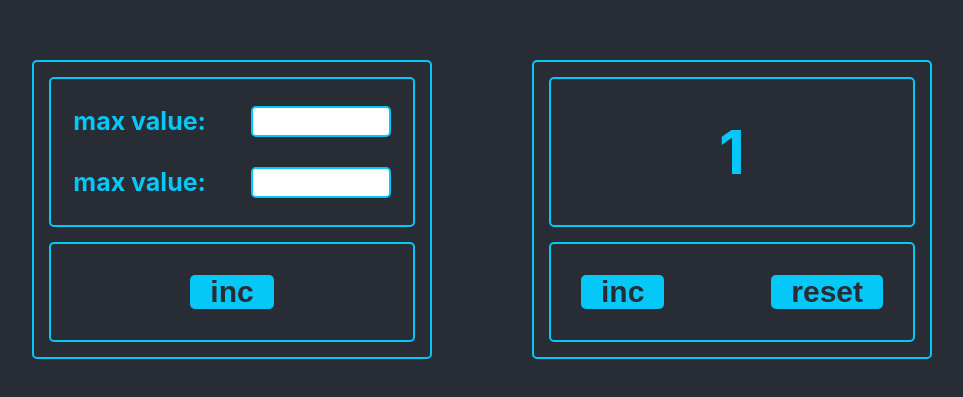
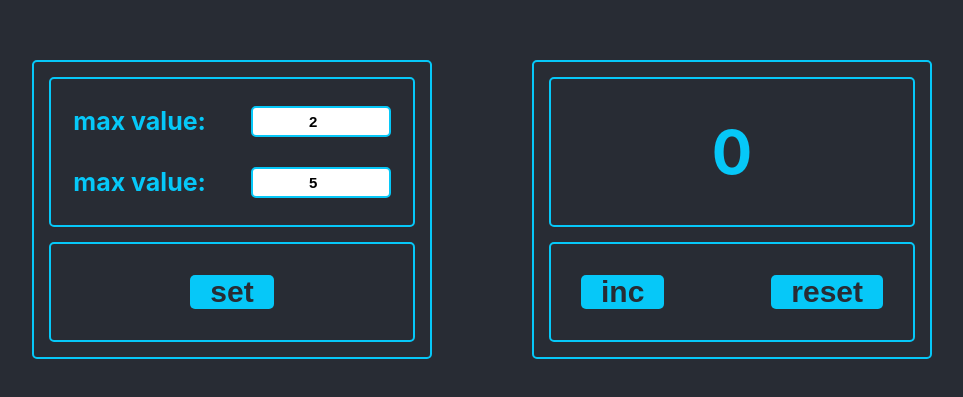
Before and after one commit to Daniyel-Tkachuk/counter, a React (Create React App) app: page / in a window 1280 px wide. Shown: the part 191-588 px from the top of the page, without its empty margins (158-1121 px from the left). Built offline with nearby package versions, Linux system fonts and the light colour scheme.

Commit message:
refactor

```diff
--- a/src/App.tsx
+++ b/src/App.tsx
@@ -1,18 +1,44 @@
-import React from 'react';
+import React, {useState} from 'react';
 import './App.css';
 import {Settings} from "./components/settings/Settings";
 import {Counter} from "./components/counter/Counter";
 import {CounterWrapper} from "./components/wrapper/CounterWrapper";
 
 function App() {
+
+   const [state, setState] = useState({
+      currentValue: 0,
+      minValue: 2,
+      maxValue: 5,
+   });
+
+   const {currentValue, maxValue, minValue} = state;
+
+   const incCurrentValue = () => {
+      setState({...state, currentValue: currentValue + 1});
+   }
+   const resCurrentValue = () => {
+      setState({...state, currentValue: 0});
+   }
+
+   const changeMaxValue = (value: number) => {
+      setState({...state, maxValue: value});
+   }
+
    return (
       <div className="App">
          <div className={"flex-container"}>
             <CounterWrapper>
-               <Counter/>
+               <Counter currentValue={currentValue}
+                        incCurrentValue={incCurrentValue}
+                        resCurrentValue={resCurrentValue}
+               />
             </CounterWrapper>
             <CounterWrapper>
-               <Settings/>
+               <Settings minValue={minValue}
+                         maxValue={maxValue}
+                         changeMaxValue={changeMaxValue}
+               />
             </CounterWrapper>
          </div>
       </div>
--- a/src/components/counter/Counter.tsx
+++ b/src/components/counter/Counter.tsx
@@ -3,17 +3,21 @@ import s from './Counter.module.css';
 import {Scoreboard} from "../scoreboard/Scoreboard";
 import {Button} from "../button/Button";
 
-type Props = {}
+type Props = {
+   currentValue: number
+   incCurrentValue: () => void
+   resCurrentValue: () => void
+}
 
 export const Counter: FC<Props> = (props) => {
-   const {} = props;
+   const {currentValue, incCurrentValue, resCurrentValue} = props;
 
    return (
       <>
-         <Scoreboard variant="count"/>
+         <Scoreboard variant="count" currentValue={currentValue}/>
          <div className={s.btnWrapper}>
-            <Button title="inc" callback={() => {}}/>
-            <Button title="reset" callback={() => {}}/>
+            <Button title="inc" callback={incCurrentValue}/>
+            <Button title="reset" callback={resCurrentValue}/>
          </div>
       </>
 
--- a/src/components/input/Input.tsx
+++ b/src/components/input/Input.tsx
@@ -1,14 +1,18 @@
-import React, {FC} from 'react';
+import React, {ChangeEvent, FC} from 'react';
 import s from './Input.module.css';
 
 type Props = {
-
+   value: number
 }
 
 export const Input: FC<Props> = (props) => {
-   const {} = props;
+   const {value} = props;
+
+   const onChangeValue = (e: ChangeEvent<HTMLInputElement>) => {
+
+   }
 
    return (
-      <input type="number" className={s.input}/>
+      <input type="number" value={value} className={s.input}/>
    );
 };
--- a/src/components/scoreboard/Scoreboard.tsx
+++ b/src/components/scoreboard/Scoreboard.tsx
@@ -5,15 +5,23 @@ import {CounterSettings} from "./counterSettings/CounterSettings";
 
 type Props = {
    variant: "count" | "settings"
+   currentValue?: number
+   minValue?: number
+   maxValue?: number
 }
 
 export const Scoreboard: FC<Props> = (props) => {
-   const {variant} = props;
+   const {variant, currentValue, minValue, maxValue} = props;
+
+   const valueForCount = currentValue !== undefined ? currentValue : 0;
+   const min = minValue !== undefined ? minValue : 0;
+   const max = maxValue !== undefined ? maxValue : 0;
 
    const stylesForDisplay = variant === "count" ? s.count : s.settings;
+
    const displayJSX = variant === "count"
-      ? <CountValue/>
-      : <CounterSettings/>
+      ? <CountValue currentValue={valueForCount}/>
+      : <CounterSettings minValue={min} maxValue={max}/>
 
    return (
       <div className={s.scoreboard}>
--- a/src/components/scoreboard/countValue/CountValue.tsx
+++ b/src/components/scoreboard/countValue/CountValue.tsx
@@ -1,14 +1,14 @@
 import React, {FC} from "react";
 
 type Props = {
-
+   currentValue: number
 }
 export const CountValue: FC<Props> = (props) => {
-   const {} = props;
+   const {currentValue} = props;
 
    return (
       <>
-         1
+         {currentValue}
       </>
    )
 }
--- a/src/components/scoreboard/counterSettings/CounterSettings.tsx
+++ b/src/components/scoreboard/counterSettings/CounterSettings.tsx
@@ -3,20 +3,21 @@ import s from './CounterSettings.module.css'
 import {Input} from "../../input/Input";
 
 type Props = {
-
+   minValue: number
+   maxValue: number
 }
 export const CounterSettings: FC<Props> = (props) => {
-   const {} = props;
+   const {minValue, maxValue} = props;
 
    return (
       <>
          <div className={s.container}>
             <span className={s.span}>max value:</span>
-            <Input/>
+            <Input value={minValue}/>
          </div>
          <div className={s.container}>
             <span className={s.span}>max value:</span>
-            <Input/>
+            <Input value={maxValue}/>
          </div>
       </>
    )
--- a/src/components/settings/Settings.tsx
+++ b/src/components/settings/Settings.tsx
@@ -3,16 +3,23 @@ import {Scoreboard} from "../scoreboard/Scoreboard";
 import s from './Settings.module.css';
 import {Button} from "../button/Button";
 
-type Props = {}
+type Props = {
+   minValue: number
+   maxValue: number
+   changeMaxValue: (value: number) => void
+}
 
 export const Settings: FC<Props> = (props) => {
-   const {} = props;
+   const {minValue, maxValue} = props;
 
    return (
       <>
-         <Scoreboard variant="settings"/>
+         <Scoreboard variant={"settings"}
+                     minValue={minValue}
+                     maxValue={maxValue}
+         />
          <div className={s.btnWrapper}>
-            <Button title="inc" callback={() => {}}/>
+            <Button title="set" callback={() => {}}/>
          </div>
       </>
    );
```
